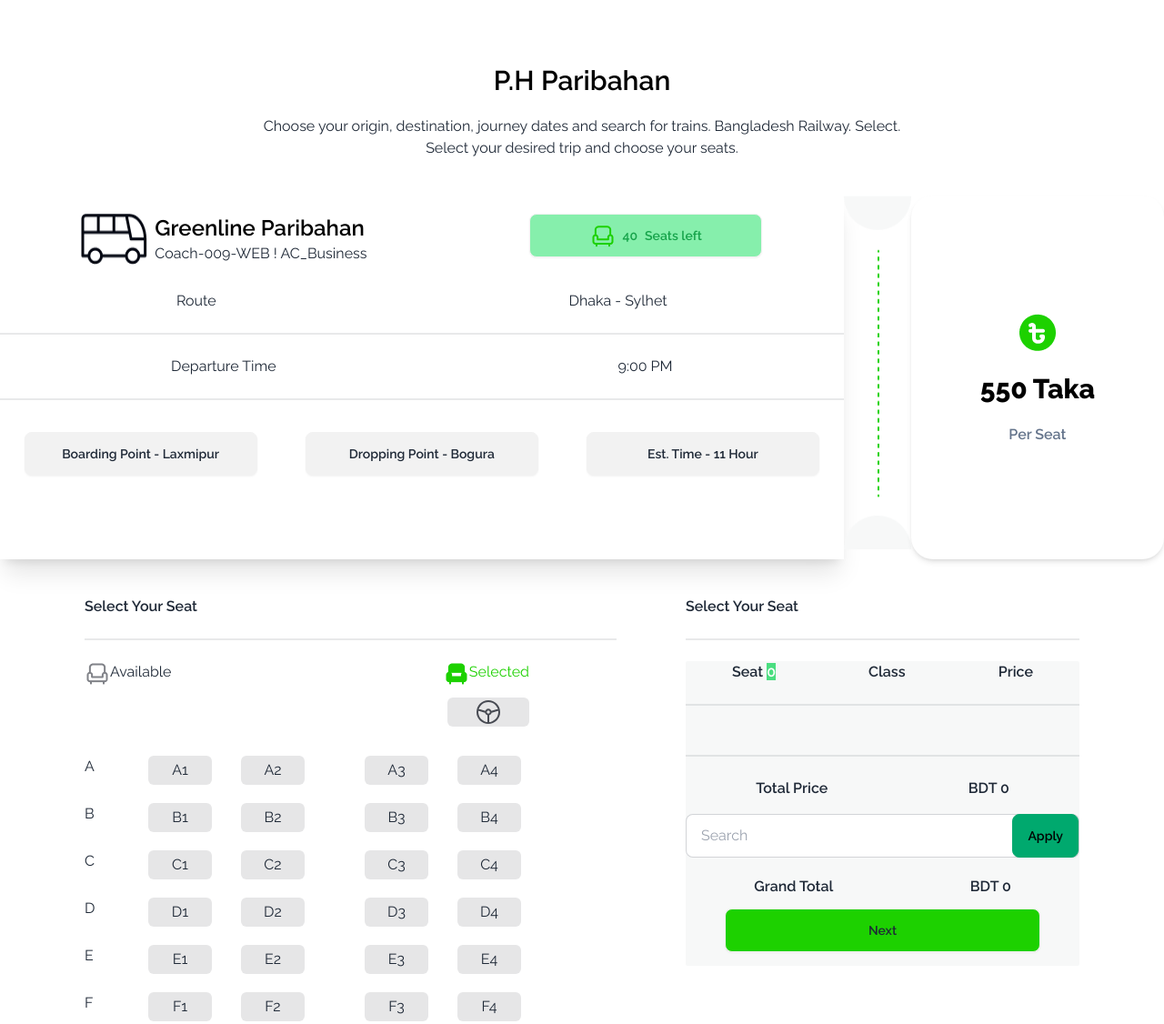
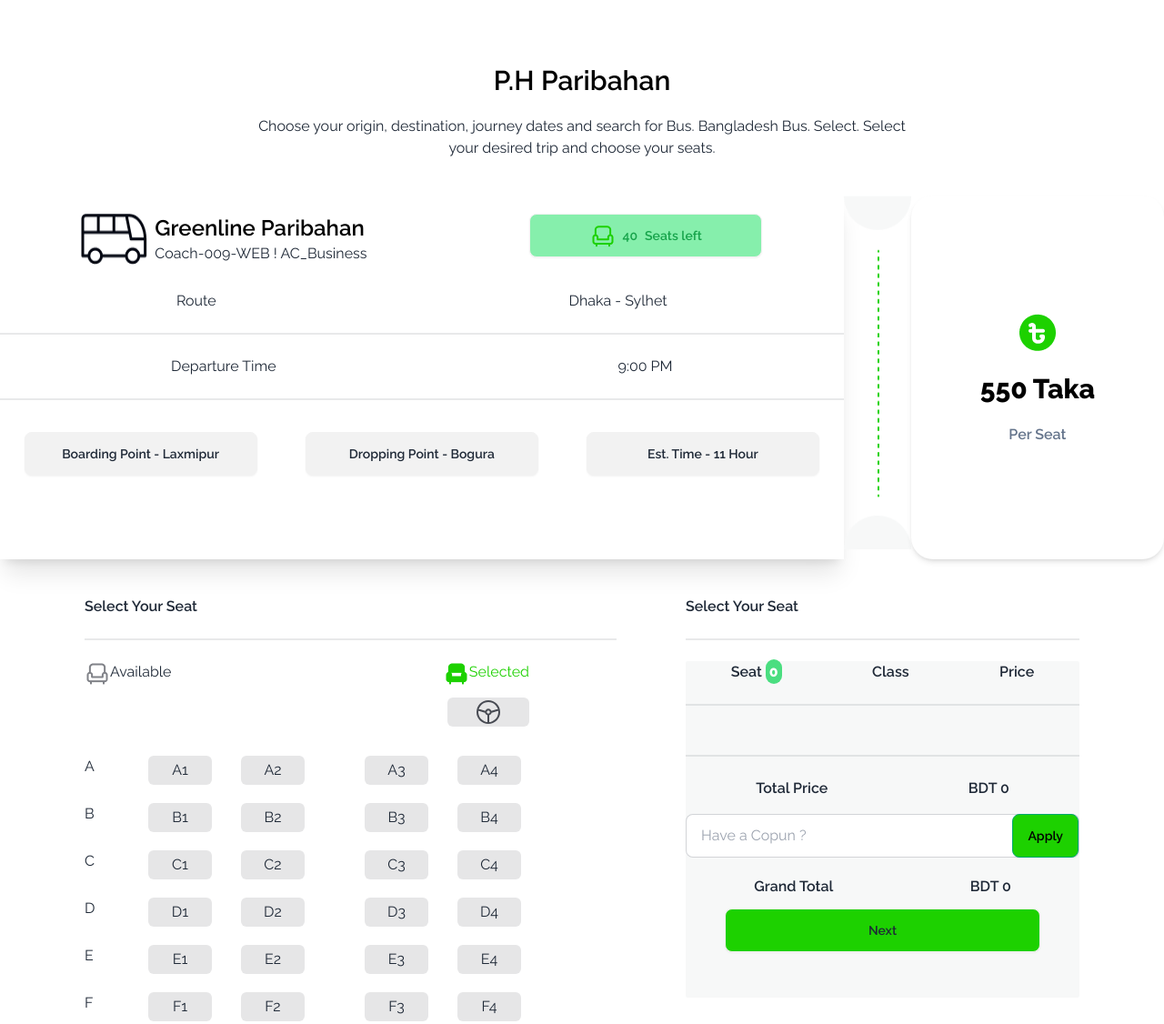
Before and after one commit to mizanurrahman70/Bus-ticketing, a plain HTML site: page index.html in a window 1280 px wide. Shown: the part 1100-2226 px from the top of the page at 91% size. Drawn offline with nearby package versions, Linux system fonts and the light colour scheme.

Commit message:
alhamdulillah complete my assinment 5

```diff
--- a/index.html
+++ b/index.html
@@ -117,7 +117,7 @@
         <div class="text-center space-y-5 mb-10 mt-32">
           <h1 class="text-black text-3xl font-semibold">P.H Paribahan</h1>
           <p class="w-[736px] mx-auto">
-            Choose your origin, destination, journey dates and search for trains. Bangladesh Railway. Select. Select your desired trip and choose your seats.
+            Choose your origin, destination, journey dates and search for Bus. Bangladesh Bus. Select. Select your desired trip and choose your seats.
           </p>
         </div>
         <!-- Greenline Paribahan section  -->
@@ -280,9 +280,9 @@
        <div class="divider"></div>
 
        <!-- div litle containern  -->
-       <div class="w-[433px] h-[335px] rounded-sm bg-[#F7F8F8]">
-        <di class="flex justify-around">
-          <h3 class=" font-semibold">Seat <span id="positve-shit" class=" bg-green-400 font-semibold  text-white w-4  ">0</span></h3>
+       <div class="w-[433px] h-[370px] rounded-sm bg-[#F7F8F8]">
+        <di class="flex justify-around ">
+          <h3 class=" font-semibold">Seat <span id="positve-shit" class=" bg-green-400 font-extrabold  text-white p-1 rounded-3xl text-3 ">0</span></h3>
           <h3 class=" font-semibold">Class</h3>
           <h3 class=" font-semibold">Price</h3>
         </di>
@@ -308,8 +308,8 @@
          <!-- cupon  -->
          <div id="apply-hiden" class="mb-5 ">
           <label class="input input-bordered flex items-center gap-2">
-            <input id="cupon" type="text" class="grow" placeholder="Search" />
-            <button onclick="cuponAppy()" id="apply" class="btn btn-success flex -mr-4">Apply</button>
+            <input id="cupon" type="text" class="grow" placeholder="Have a Copun ?" />
+            <button onclick="cuponAppy()" id="apply" class="btn btn-success bg-[#1DD100] flex -mr-4">Apply</button>
           </label>
          </div>
         <!-- driand total  -->
@@ -322,7 +322,7 @@
       <!--  -->
       <!-- Open the modal using ID.showModal() method -->
       <div class="flex justify-center mt-3">
-<button class="btn w-[80%] bg-[#1DD100]" onclick="my_modal_2.showModal()">Next</button>
+<button class="btn w-[80%] bg-[#1DD100] "onclick="my_modal_2.showModal()">Next</button>
 <dialog id="my_modal_2" class="modal ">
   <div class="modal-box ">
     <div class=" bg-white rounded-lg shadow-md flex flex-col justify-center items-center text-center ">
@@ -374,7 +374,7 @@
 
       </section>
       <!-- consfarmation section  -->
-      <section id="submit" class="container mx-auto flex justify-center hidden">
+      <section id="submit" class="container mx-auto hidden justify-center ">
      <div class="w-[718px] h-[481px] bg-white rounded-lg shadow-md flex flex-col justify-center items-center text-center ">
       <img src="images/success.png" alt="">
       <h1 class="text-green-700 font-extrabold text-2xl mt-2">SUCCESS</h1>
--- a/js/script.js
+++ b/js/script.js
@@ -25,25 +25,54 @@
 let counts = 40;
 let tricketPrice = 0;
 let shitCount=0;
+// let arryShit=[];
+// const arrayLant=0
+
 for (const seclet of seclets) {
   seclet.addEventListener("click", function () {
     count = count + 1;
     counts = counts - 1;
     tricketPrice = tricketPrice + 550;
     shitCount = shitCount + 1 ;
+
     if(shitCount <= 4){
+
+      const value = seclet.innerText;
       shitPositiveCount("total-price", tricketPrice);
       shitPositiveCount("final-price", tricketPrice);
       shitPositiveCount("positve-shit", count);
       avibleShit("Available-shit",counts)
-      const value = seclet.innerText;
-      showsShit("shit", value);
+       showsShit("shit", value);
       setClass("set-class");
       money("set-money");
       seclet.classList.add("bg-green-300");
+
+
+      // if(arryShit.includes(value) === false){
+      //   shitPositiveCount("total-price", tricketPrice);
+      //   shitPositiveCount("final-price", tricketPrice);
+      //   shitPositiveCount("positve-shit", count);
+      //   avibleShit("Available-shit",counts)
+      //    showsShit("shit", value);
+      //   setClass("set-class");
+      //   money("set-money");
+      //   seclet.classList.add("bg-green-300");
+
+      //    arryShit.push(value)
+      //    arrayLant=arryShit.langht()
+      //    console.log(arrayLant )
+
+      // }
+      // else{
+      //   return alert('You sclet Multipul Shit')
+
+
+      // }
+
     }
     else{
     return alert('maximun you scelete 4 Shit')
+
     }
 
   });
```
